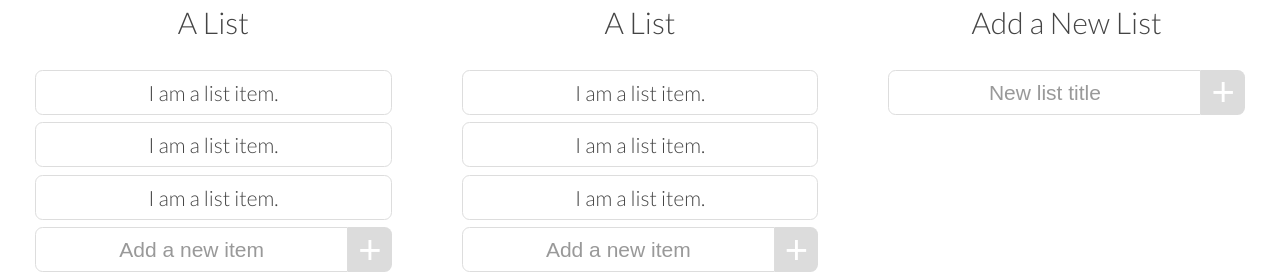
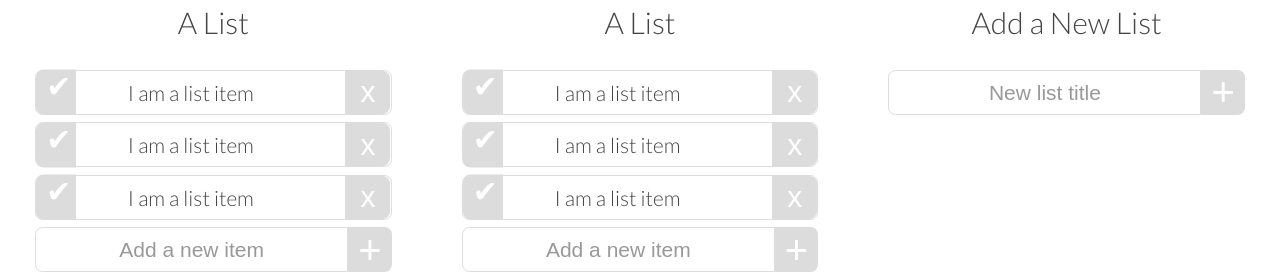
Before and after one commit to evanperriello/whelmed-app-redux, a React (Create React App) app: page / in a window 1280 px wide. Shown: the part 324-597 px from the top of the page. Built offline with nearby package versions, Linux system fonts and the light colour scheme.

Commit message:
add in and style the checkboxes.

```diff
--- a/src/Components/ListItem/ListItem.css
+++ b/src/Components/ListItem/ListItem.css
@@ -1,8 +1,59 @@
 .list-item {
+  display: flex;
+  justify-content: space-between;
+  align-items: stretch;
   list-style: none;
   font-size: 2.1rem;
-  line-height: 2.5rem;
-  padding: .9rem 2rem;
+  padding: 0;
   border: 1px #ddd solid;
   border-radius: .75rem;
   margin-bottom: .75rem; }
+  .list-item__text {
+    line-height: 2.5rem;
+    padding: .9rem 2rem; }
+  .list-item__delete {
+    border-radius: 0 .75rem .75rem 0;
+    border: none;
+    background-color: #DCDCDC;
+    color: white;
+    font-size: 3rem;
+    line-height: 1rem;
+    padding: 0 1.5rem;
+    transition: all .2s; }
+    .list-item__delete:hover {
+      cursor: pointer; }
+    .list-item__delete:focus, .list-item__delete:hover {
+      background-color: rgba(252, 40, 40, 0.7);
+      outline: none; }
+  .list-item__check {
+    appearance: none;
+    position: relative;
+    margin: 0;
+    padding: 0;
+    border: none;
+    border-image-width: 0;
+    display: block;
+    cursor: pointer;
+    transition: all .2s; }
+    .list-item__check:focus::after {
+      box-shadow: 0 0 0 2pt rgba(67, 140, 53, 0.5);
+      outline: none; }
+    .list-item__check:hover::after {
+      box-shadow: 0 0 0 2pt rgba(67, 140, 53, 0.5); }
+    .list-item__check::after {
+      content: '\2714';
+      display: block;
+      height: 105%;
+      width: 3rem;
+      position: absolute;
+      top: 50%;
+      transform: translateY(-50%);
+      background-color: #DCDCDC;
+      border-radius: .75rem 0 0 .75rem;
+      font-size: 3rem;
+      padding-left: 1rem;
+      color: white;
+      transition: all .2s; }
+    .list-item__check:checked::after {
+      background-color: #438c35;
+      content: '\2714'; }
--- a/src/Components/ListItem/ListItem.js
+++ b/src/Components/ListItem/ListItem.js
@@ -3,7 +3,11 @@ import './ListItem.css';
 
 const ListItem = (props)=>{
     return (
-        <li className="list-item">I am a list item.</li>
+        <li className="list-item">
+            <input type='checkbox' className='list-item__check'/>
+            <span className='list-item__text'>I am a list item</span>
+            <button className='list-item__delete'>x</button>
+        </li>
     );
 }
 
--- a/src/Components/ListItem/ListItem.scss
+++ b/src/Components/ListItem/ListItem.scss
@@ -1,9 +1,75 @@
 .list-item {
+    display:flex;
+    justify-content:space-between;
+    align-items:stretch;
     list-style:none;
     font-size:2.1rem;
-    line-height:2.5rem;
-    padding:.9rem 2rem;
+    padding:0;
     border: 1px #ddd solid;
     border-radius:.75rem;
     margin-bottom:.75rem;
+
+    &__text {
+        line-height:2.5rem;
+        padding:.9rem 2rem;
+    }
+    &__delete {
+        border-radius: 0 .75rem .75rem 0;
+        border:none;
+        background-color:#DCDCDC;
+        color:white;
+        font-size:3rem;
+        line-height:1rem;
+        padding:0 1.5rem;
+        transition:all .2s;
+        &:hover {
+            cursor:pointer;
+        }
+        &:focus, &:hover{
+            background-color: rgba(252, 40, 40, 0.7);
+            outline:none;
+        }
+    }
+    &__check {
+        appearance:none;
+        position:relative;
+        margin:0;
+        padding:0;
+        border:none;
+        border-image-width: 0;
+        display:block;
+        cursor:pointer;
+        transition: all .2s;
+        &:focus::after {
+            box-shadow: 0 0 0 2pt rgba(#438c35, .5);
+            outline:none;
+        }
+        &:hover::after {
+            box-shadow: 0 0 0 2pt rgba(#438c35, .5);
+        }
+        &::after {
+            content:'\2714';
+            display: block;
+            height: 105%;
+            width: 3rem;
+            position: absolute;
+            top: 50%;
+            transform: translateY(-50%);
+            background-color:#DCDCDC;
+            border-radius:.75rem 0 0 .75rem;
+            font-size:3rem;
+            padding-left:1rem;
+            color: white;
+            transition: all .2s;
+
+        }
+
+        &:checked {
+            &::after{
+                background-color:#438c35;
+                content:'\2714';
+            }
+        }
+
+    }
 }
```
